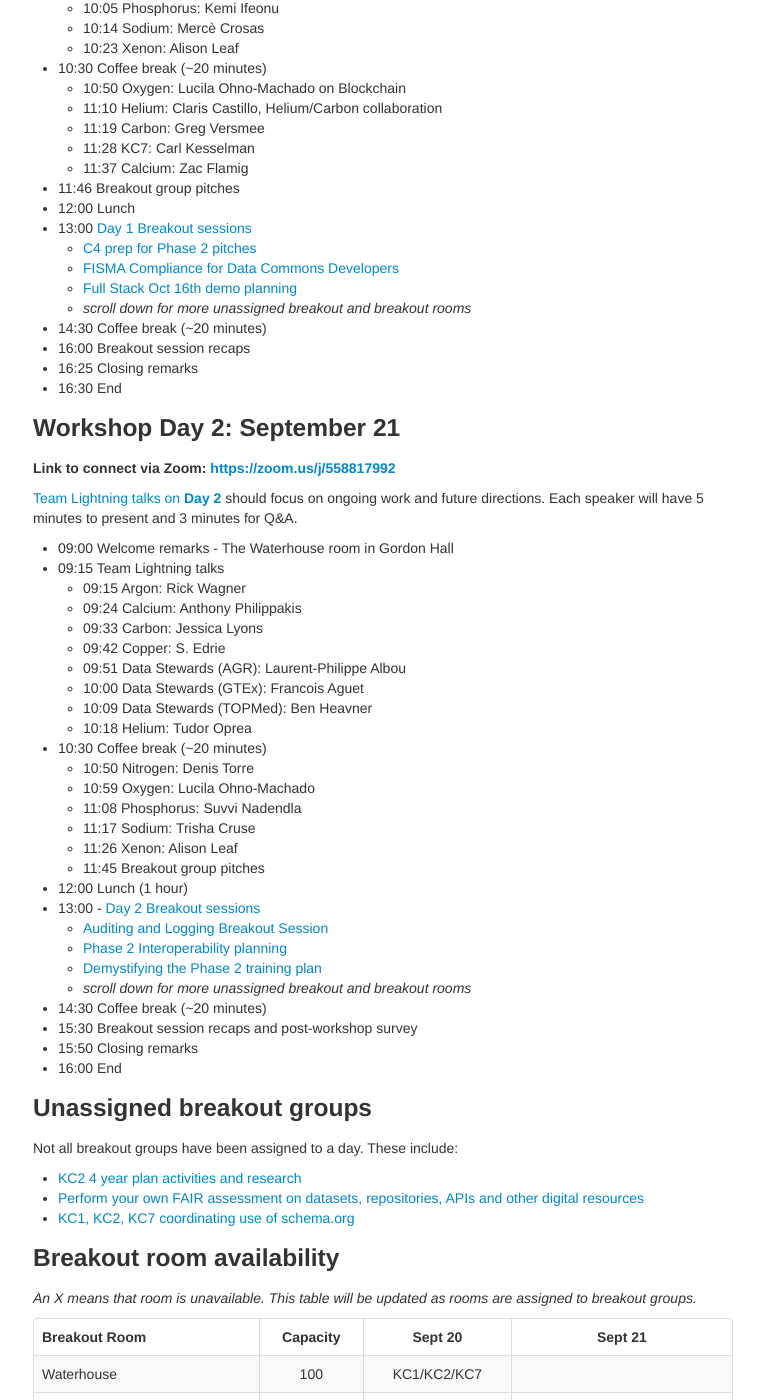
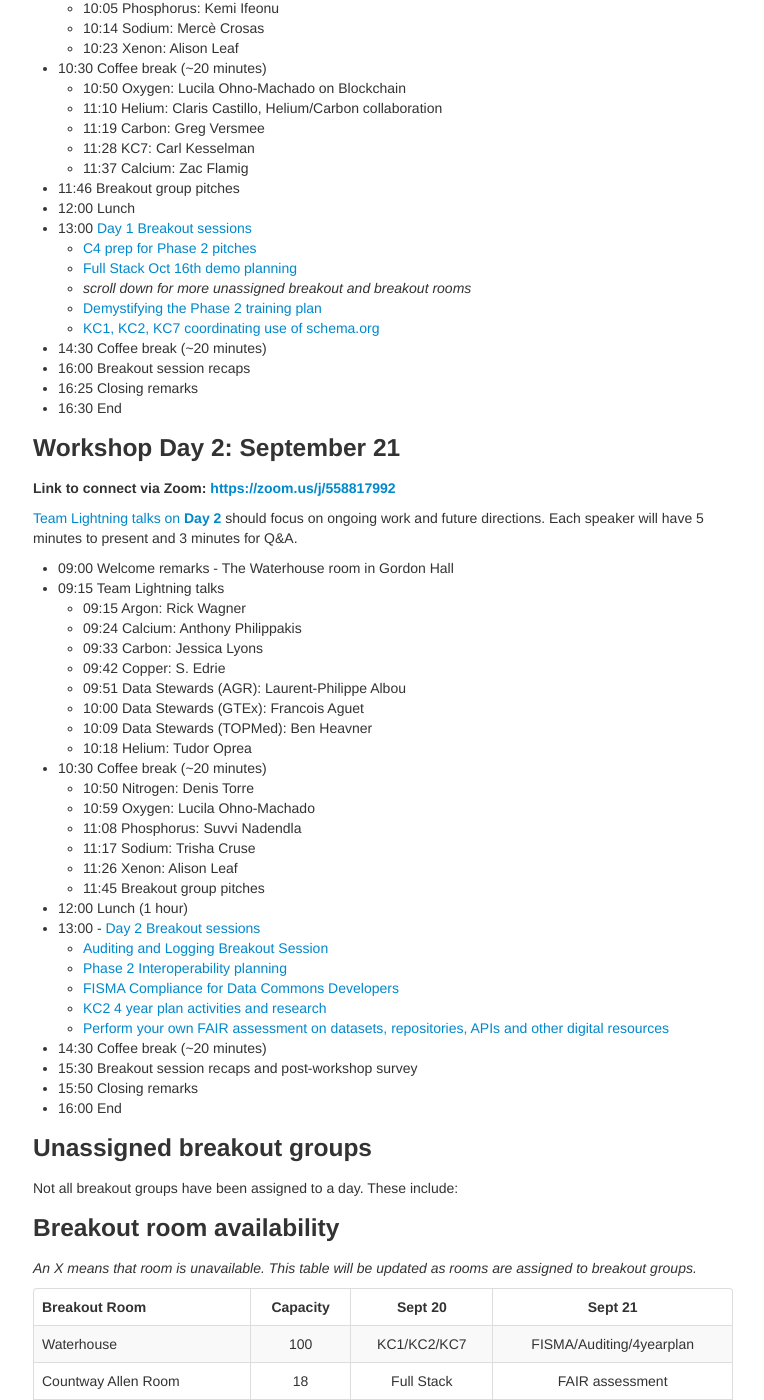
Before and after one commit to dcppc/2018-september-workshop, a Jekyll site: the page built from docs/agenda.md, in a window 1280 px wide and 1400 px high, scrolled down 820 px. Shown: the whole window, without its empty margins (257-1021 px from the left). Built offline with Jekyll 4.4.1, drawn with Linux system fonts in a browser that asks for light colours.

Commit message:
breakouts

```diff
--- a/docs/agenda.md
+++ b/docs/agenda.md
@@ -44,9 +44,10 @@ Sept 21 | 9-5 | Commonsing meeting | Countway 403 and 320
 - 12:00 Lunch
 - 13:00 [Day 1 Breakout sessions](https://github.com/dcppc/2018-september-workshop/issues)
 	- [C4 prep for Phase 2 pitches](https://github.com/dcppc/2018-september-workshop/issues/2)
-	- [FISMA Compliance for Data Commons Developers](https://github.com/dcppc/2018-september-workshop/issues/12)
 	- [Full Stack Oct 16th demo planning](https://github.com/dcppc/2018-september-workshop/issues/25)
 	- _scroll down for more unassigned breakout and breakout rooms_
+	- [Demystifying the Phase 2 training plan](https://github.com/dcppc/2018-september-workshop/issues/26)
+	- [KC1, KC2, KC7 coordinating use of schema.org](https://github.com/dcppc/2018-september-workshop/issues/22)
 - 14:30  Coffee break (~20 minutes)
 - 16:00  Breakout session recaps
 - 16:25  Closing remarks
@@ -81,8 +82,9 @@ should focus on ongoing work and future directions. Each speaker will have 5 min
 - 13:00 -  [Day 2 Breakout sessions](https://github.com/dcppc/2018-september-workshop/issues)
 	- [Auditing and Logging Breakout Session](https://github.com/dcppc/2018-september-workshop/issues/10)
 	- [Phase 2 Interoperability planning](https://github.com/dcppc/2018-september-workshop/issues/23)
-	- [Demystifying the Phase 2 training plan](https://github.com/dcppc/2018-september-workshop/issues/26)
-	- _scroll down for more unassigned breakout and breakout rooms_
+	- [FISMA Compliance for Data Commons Developers](https://github.com/dcppc/2018-september-workshop/issues/12)
+	- [KC2 4 year plan activities and research](https://github.com/dcppc/2018-september-workshop/issues/9)
+	- [Perform your own FAIR assessment on datasets, repositories, APIs and other digital resources](https://github.com/dcppc/2018-september-workshop/issues/11)
 - 14:30 Coffee break (~20 minutes)
 - 15:30 Breakout session recaps and post-workshop survey
 - 15:50 Closing remarks
@@ -91,9 +93,6 @@ should focus on ongoing work and future directions. Each speaker will have 5 min
 ### Unassigned breakout groups
 
 Not all breakout groups have been assigned to a day. These include:
-- [KC2 4 year plan activities and research](https://github.com/dcppc/2018-september-workshop/issues/9)
-- [Perform your own FAIR assessment on datasets, repositories, APIs and other digital resources](https://github.com/dcppc/2018-september-workshop/issues/11)
-- [KC1, KC2, KC7 coordinating use of schema.org](https://github.com/dcppc/2018-september-workshop/issues/22)
 
 ### Breakout room availability
 
@@ -101,8 +100,8 @@ _An X means that room is unavailable. This table will be updated as rooms are as
 
 Breakout Room | Capacity | Sept 20 | Sept 21
 --- | :---: | :---: | :---:
-Waterhouse | 100 | KC1/KC2/KC7 |
-Countway Allen Room | 18 | Full Stack |
+Waterhouse | 100 | KC1/KC2/KC7 | FISMA/Auditing/4yearplan
+Countway Allen Room | 18 | Full Stack | FAIR assessment
 Countway Room 319a | 10-12 |   |
 Countway Room 319b | 10-12 | KC9 Training | X
 Countway Room 320| 12 | C4 breakout | Commonsing Breakout
```
